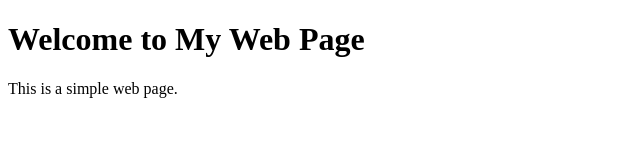
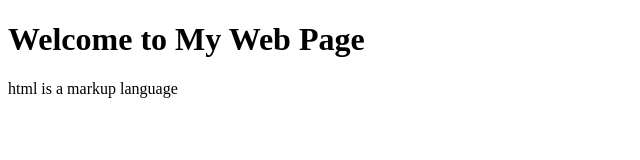
Before and after one commit to vermaayush84300-alt/CSE-16, a plain HTML site: page my_page.html in a window 1280 px wide. Shown: the full height of the page, 0-640 px from the left. Drawn offline with Linux system fonts and the light colour scheme.

Commit message:
second changeg

```diff
--- a/my_page.html
+++ b/my_page.html
@@ -5,6 +5,6 @@
 </head>
 <body>
     <h1>Welcome to My Web Page</h1>
-    <p>This is a simple web page.</p>
+    <p>html is a markup language</p>
 </body>
 </html>
```
